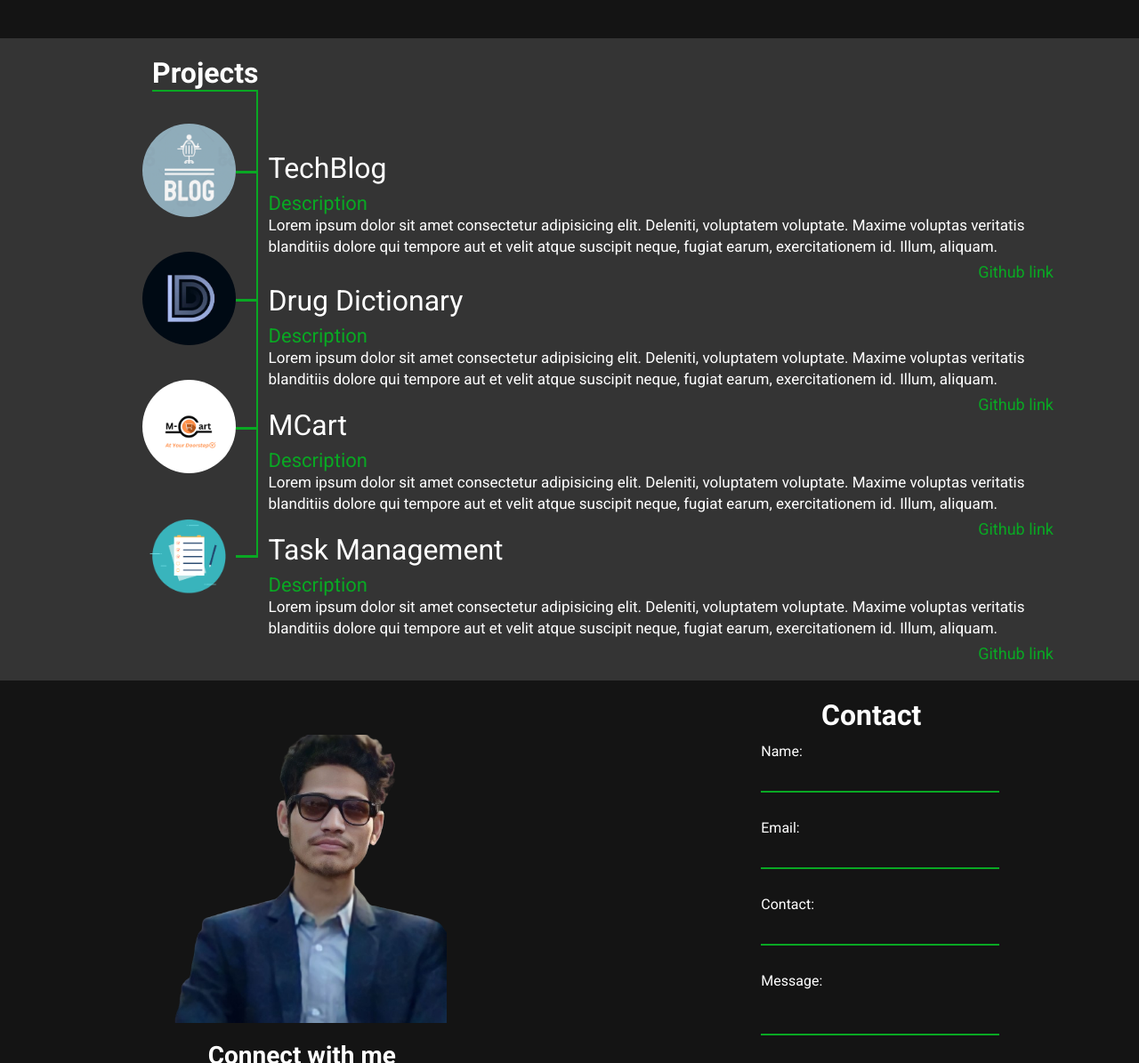
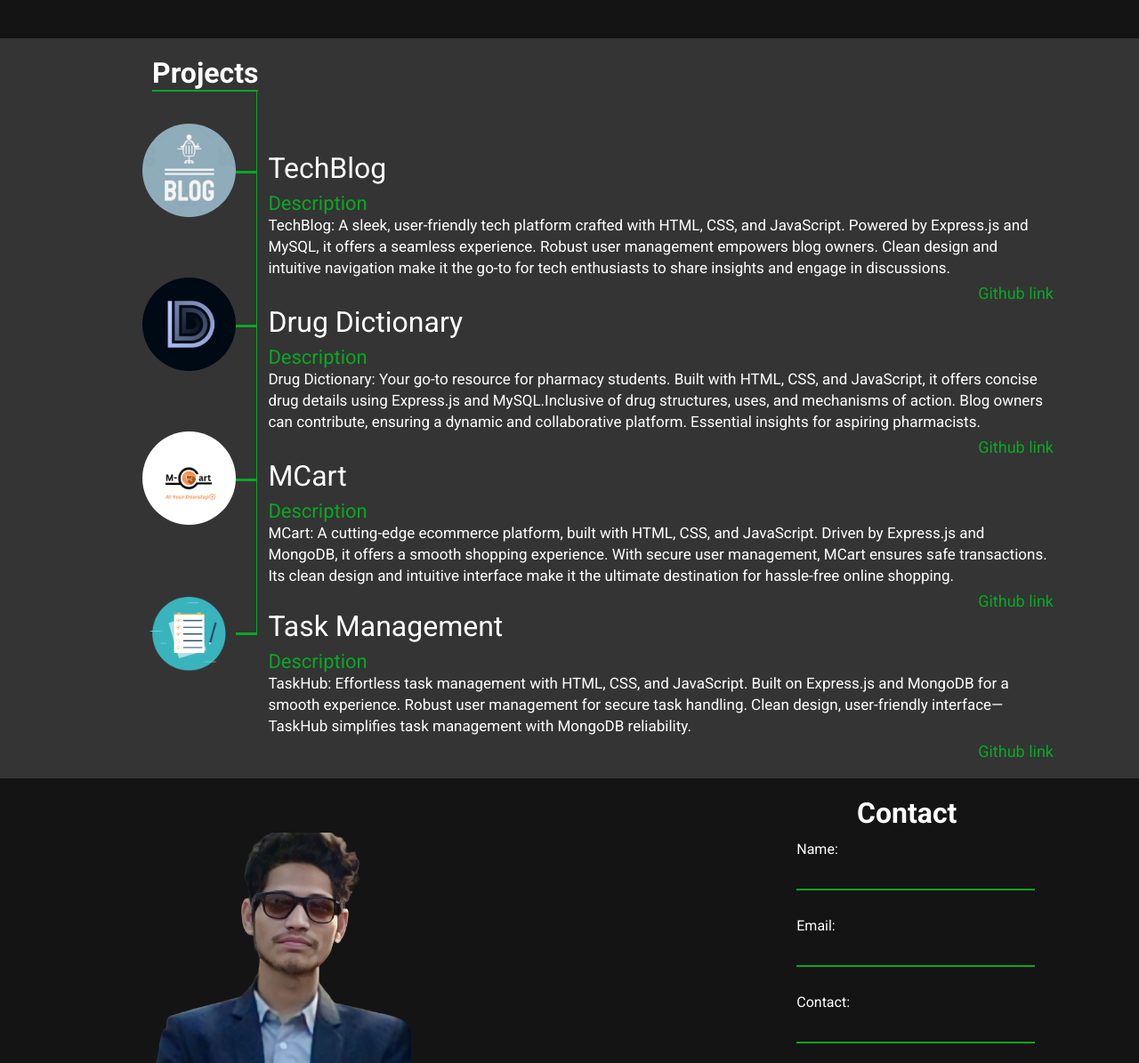
Before and after one commit to MohammedHassan07/CodeClause-Task-2-Resume, a plain HTML site: page index.html in a window 1280 px wide. Shown: the part 850-2045 px from the top of the page at 89% size. Drawn offline with nearby package versions, Linux system fonts and the light colour scheme.

Commit message:
refactor - index.css, index.html

```diff
--- a/index.css
+++ b/index.css
@@ -68,7 +68,14 @@ a {
     transform: scale(1.2);
 }
 
+.contact-container {
 
+    display: flex;
+    flex-wrap: wrap;
+    justify-content: center;
+    align-items: center;
+    gap: 10em;
+}
 span {
 
     display: block;
@@ -126,6 +133,7 @@ span {
     display: flex;
     justify-content: space-evenly;
     align-items: center;
+    flex-wrap: wrap;
 }
 
 .icon-contact-container {
@@ -154,7 +162,7 @@ span {
 .project-img-container {
 
     margin-top: 26px;
-    gap: 16px;
+    gap: 45px;
     display: flex;
     flex-direction: column;
     align-items: center;
@@ -163,8 +171,8 @@ span {
 .vertical-line {
 
     background-color: var(--primary-green);
-    width: 3px;
-    height: calc(32em + 12px);
+    width: 4px;
+    height: calc(38em + 3px);
 }
 
 .horizontal-line {
@@ -301,20 +309,25 @@ input, textarea {
 
     position: relative;
 }
-/*
-input:before, textarea:before {
 
-    content: '';
-    position: absolute;
-    top: 0%;
-    left: 0%;
-    width: 0%;
-    transition: 0.2s ease-in-out;
-    border-bottom: 2px solid var(--secondary-green);
+#role-container {
+
+    justify-content: left;
 }
 
-input:focus:before, textarea:before {
+@media (max-width: 768px) {
 
-    width: 100%;
-    background-color: white;
-} */
+    #home, #contact {
+
+        display: flex;
+        flex-direction: column;
+        align-items: center;
+        justify-content: center;
+        text-align: center;
+    }
+
+    #role-container {
+        justify-content: center;
+    }
+
+}
--- a/index.html
+++ b/index.html
@@ -38,7 +38,7 @@
             <div class="my-intro" style="width: 37em;">
                 <div style="width: 100%;">
                     <span class="intro">It`s Mohammed Hassan</span>
-                    <div class="flex gap-12" style="width: 100%; justify-content: left;">
+                    <div id="role-container" class="flex gap-12" style="width: 100%;">
 
                         <span id="passionate" class="passionate-text my-17">I am a Passionate</span>
                         <span id="role" class="change-text my-17"></span>
@@ -117,9 +117,7 @@
                         </div>
                         <div>
                             <span class="description-span">Description</span>
-                            <p>Lorem ipsum dolor sit amet consectetur adipisicing elit. Deleniti, voluptatem voluptate.
-                                Maxime voluptas veritatis blanditiis dolore qui tempore aut et velit atque suscipit
-                                neque, fugiat earum, exercitationem id. Illum, aliquam.</p>
+                            <p>TechBlog: A sleek, user-friendly tech platform crafted with HTML, CSS, and JavaScript. Powered by Express.js and MySQL, it offers a seamless experience. Robust user management empowers blog owners. Clean design and intuitive navigation make it the go-to for tech enthusiasts to share insights and engage in discussions.</p>
                             <span class="git-link"><a href="https://github.com/MohammedHassan07/TechBlog"
                                     target="_blank">Github link</a></span>
                         </div>
@@ -132,39 +130,33 @@
                         </div>
                         <div>
                             <span class="description-span">Description</span>
-                            <p>Lorem ipsum dolor sit amet consectetur adipisicing elit. Deleniti, voluptatem voluptate.
-                                Maxime voluptas veritatis blanditiis dolore qui tempore aut et velit atque suscipit
-                                neque, fugiat earum, exercitationem id. Illum, aliquam.</p>
+                            <p>Drug Dictionary: Your go-to resource for pharmacy students. Built with HTML, CSS, and JavaScript, it offers concise drug details using Express.js and MySQL.Inclusive of drug structures, uses, and mechanisms of action. Blog owners can contribute, ensuring a dynamic and collaborative platform. Essential insights for aspiring pharmacists.</p>
                             <span class="git-link"><a href="https://github.com/MohammedHassan07/DrugHouse"
                                     target="_blank">Github link</a></span>
                         </div>
                     </div>
 
                     <!-- description-3 -->
-                    <div class="description" style="margin-top: -9px;">
+                    <div class="description">
                         <div>
                             <span class="project-name">MCart</span>
                         </div>
                         <div>
                             <span class="description-span">Description</span>
-                            <p>Lorem ipsum dolor sit amet consectetur adipisicing elit. Deleniti, voluptatem voluptate.
-                                Maxime voluptas veritatis blanditiis dolore qui tempore aut et velit atque suscipit
-                                neque, fugiat earum, exercitationem id. Illum, aliquam.</p>
+                            <p>MCart: A cutting-edge ecommerce platform, built with HTML, CSS, and JavaScript. Driven by Express.js and MongoDB, it offers a smooth shopping experience. With secure user management, MCart ensures safe transactions. Its clean design and intuitive interface make it the ultimate destination for hassle-free online shopping.</p>
                             <span class="git-link"><a href="https://github.com/MohammedHassan07/M-Cart"
                                     target="_blank">Github link</a></span>
                         </div>
                     </div>
 
                     <!-- description-4 -->
-                    <div class="description" style="margin-top: -9px;">
+                    <div class="description" style="margin-top: -4px;">
                         <div>
                             <span class="project-name">Task Management</span>
                         </div>
                         <div>
                             <span class="description-span">Description</span>
-                            <p>Lorem ipsum dolor sit amet consectetur adipisicing elit. Deleniti, voluptatem voluptate.
-                                Maxime voluptas veritatis blanditiis dolore qui tempore aut et velit atque suscipit
-                                neque, fugiat earum, exercitationem id. Illum, aliquam.</p>
+                            <p>TaskHub: Effortless task management with HTML, CSS, and JavaScript. Built on Express.js and MongoDB for a smooth experience. Robust user management for secure task handling. Clean design, user-friendly interface—TaskHub simplifies task management with MongoDB reliability.</p>
                             <span class="git-link"><a href="https://github.com/MohammedHassan07/TaskManagement"
                                     target="_blank">Github link</a></span>
                         </div>
@@ -176,11 +168,12 @@
 
         </span>
 
-        <!-- contact right -->
+        <!-- contact -->
         <span id="contact" class="span1 h-100">
 
-            <div class="container ">
+            <div class="container contact-container">
 
+        <!-- contact right -->
                 <div class="my-img-2">
 
                     <div>
```
